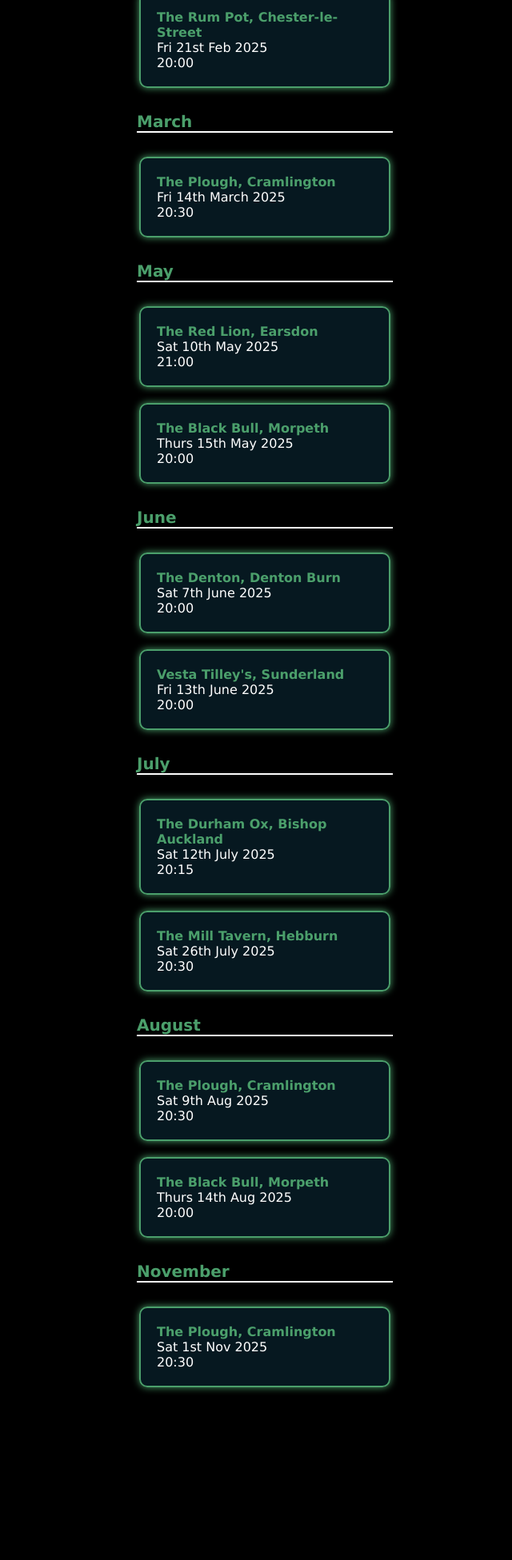
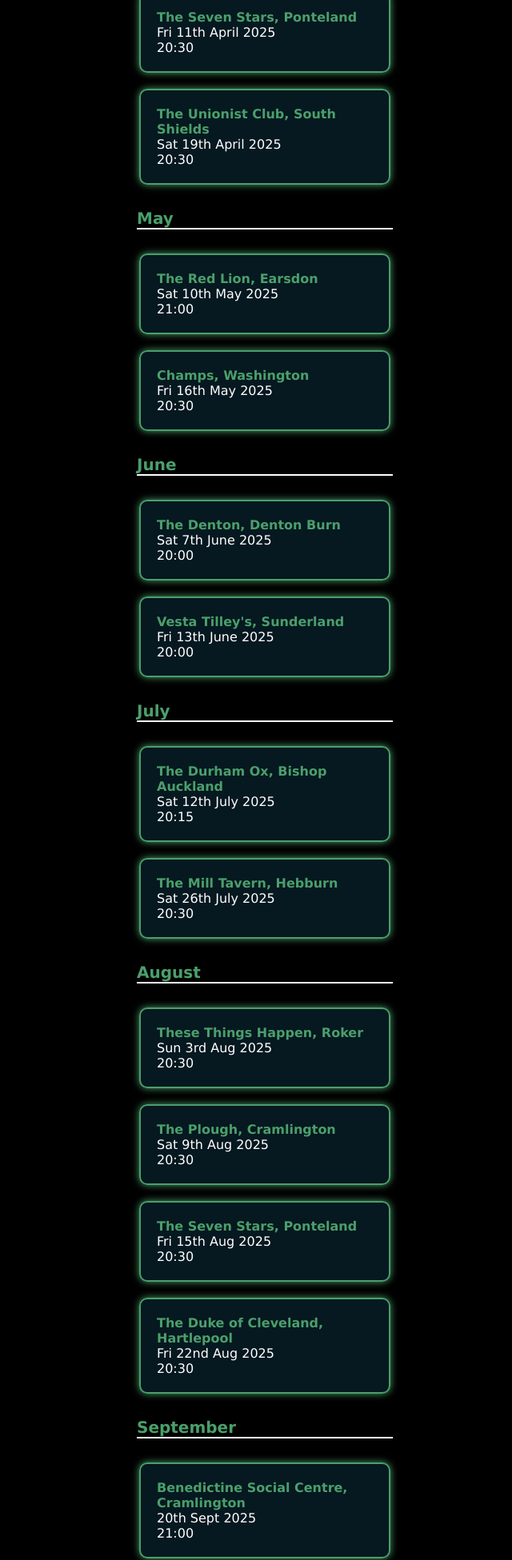
Before and after one commit to RossHGitHub/soundwalkBand, a website built with webpack: page dist/pages/gigs.html in a window 1280 px wide. Shown: the part 802-2753 px from the top of the page at 80% size, without its empty margins (309-949 px from the left). Before the commit the page ends 2614 px from the top, so only its background shows below. Built offline with nearby package versions, Linux system fonts and the light colour scheme.

Commit message:
updated gigs

```diff
--- a/dist/pages/gigs.html
+++ b/dist/pages/gigs.html
@@ -34,16 +34,15 @@
     </div>
     <header class="showsHeader"></header>
     <p class="showYear">2025</p>
-    <p class="showMonth">February</p>
+    <p class="showMonth">April</p>
     <div id="gigItem">
-      <div class="venueHolder">The Rum Pot, Chester-le-Street</div>
-      <div>Fri 21st Feb 2025</div>
-      <div>20:00</div>
+      <div class="venueHolder">The Seven Stars, Ponteland</div>
+      <div>Fri 11th April 2025</div>
+      <div>20:30</div>
     </div>
-    <p class="showMonth">March</p>
     <div id="gigItem">
-      <div class="venueHolder">The Plough, Cramlington</div>
-      <div> Fri 14th March 2025</div>
+      <div class="venueHolder">The Unionist Club, South Shields</div>
+      <div>Sat 19th April 2025</div>
       <div>20:30</div>
     </div>
     <p class="showMonth">May</p>
@@ -53,9 +52,9 @@
       <div>21:00</div>
     </div>
     <div id="gigItem">
-      <div class="venueHolder">The Black Bull, Morpeth</div>
-      <div>Thurs 15th May 2025</div>
-      <div>20:00</div>
+      <div class="venueHolder">Champs, Washington</div>
+      <div>Fri 16th May 2025</div>
+      <div>20:30</div>
     </div>
     <p class="showMonth">June</p>
     <div id="gigItem">
@@ -79,24 +78,60 @@
       <div>Sat 26th July 2025</div>
       <div>20:30</div>
     </div>
-
-
     <p class="showMonth">August</p>
+    <div id="gigItem">
+      <div class="venueHolder">These Things Happen, Roker</div>
+      <div>Sun 3rd Aug 2025</div>
+      <div>20:30</div>
+    </div>
     <div id="gigItem">
       <div class="venueHolder">The Plough, Cramlington</div>
       <div>Sat 9th Aug 2025</div>
       <div>20:30</div>
     </div>
     <div id="gigItem">
-      <div class="venueHolder">The Black Bull, Morpeth</div>
-      <div>Thurs 14th Aug 2025</div>
-      <div>20:00</div>
+      <div class="venueHolder">The Seven Stars, Ponteland</div>
+      <div>Fri 15th Aug 2025</div>
+      <div>20:30</div>
     </div>
+    <div id="gigItem">
+      <div class="venueHolder">The Duke of Cleveland, Hartlepool</div>
+      <div>Fri 22nd Aug 2025</div>
+      <div>20:30</div>
+    </div>
+    <p class="showMonth">September</p>
+    <div id="gigItem">
+      <div class="venueHolder">Benedictine Social Centre, Cramlington</div>
+      <div>20th Sept 2025</div>
+      <div>21:00</div>
+    </div>
+    <p class="showMonth">October</p>
+    <div id="gigItem">
+      <div class="venueHolder">Platform One, Bedlington</div>
+      <div>Fri 10th Oct 2025</div>
+      <div>21:00</div>
+      </div>
     <p class="showMonth">November</p>
     <div id="gigItem">
       <div class="venueHolder">The Plough, Cramlington</div>
       <div>Sat 1st Nov 2025</div>
       <div>20:30</div>
+    </div>
+    <div id="gigItem">
+      <div class="venueHolder">The Jingling Gate, Callerton</div>
+      <div>Sat 15th Nov 2025</div>
+      <div>20:30</div>
+    </div>
+    <p class="showMonth">December</p>
+    <div id="gigItem">
+      <div class="venueHolder">The Seven Stars, Ponteland</div>
+      <div>Fri 12th Dec 2025</div>
+      <div>20:30</div>
+    </div>
+    <div id="gigItem">
+      <div class="venueHolder">The Malleable Social Club, Stockton</div>
+      <div>Wed 31st Dec 2025</div>
+      <div>21:00</div>
     </div>
     </section>
   </div>
```
